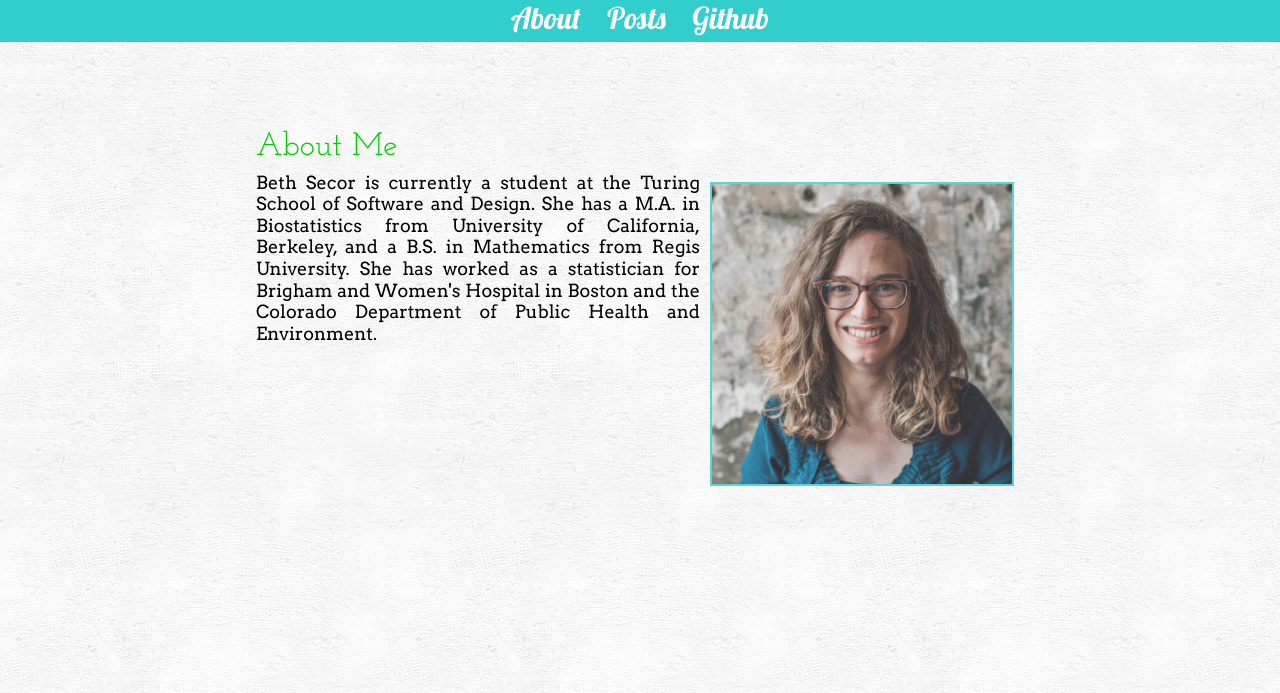
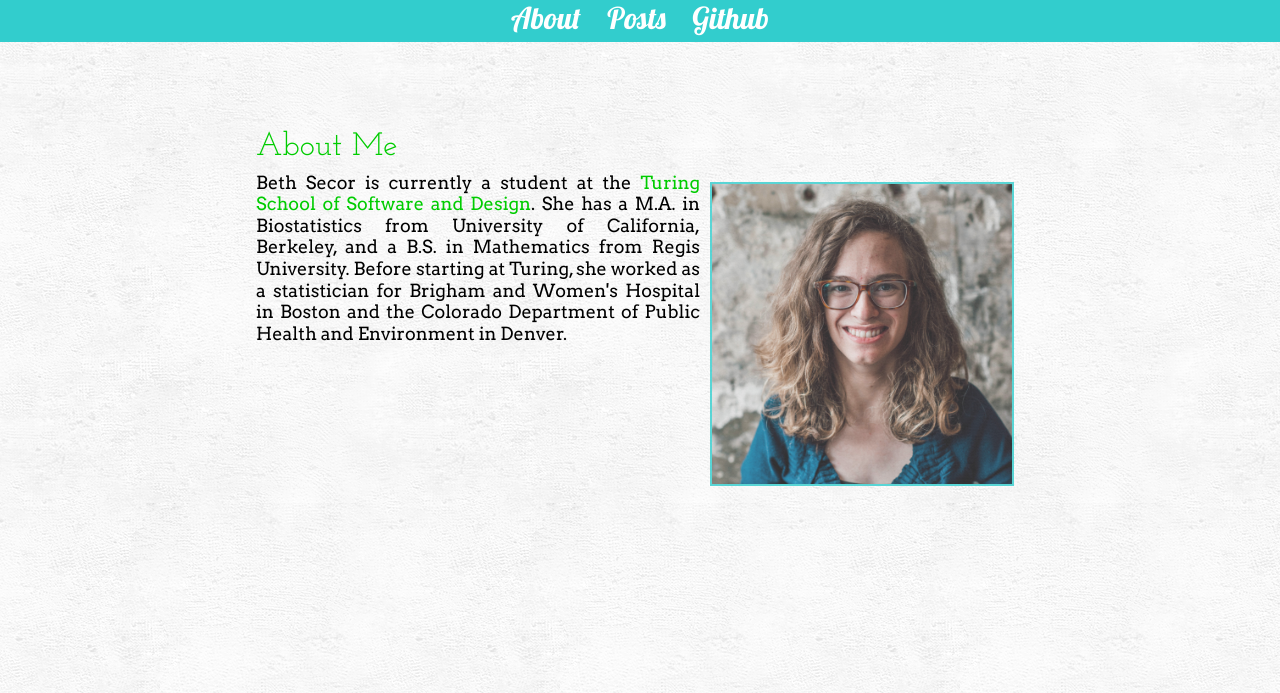
Before and after one commit to bethsecor/bethsecor.github.io, a Jekyll site: the page built from about.html, in a window 1280 px wide, cut to the strip 207-900 px from the top of the page. Built offline with Jekyll 4.4.1, drawn with Linux system fonts in a browser that asks for light colours.

Commit message:
Added to about page

```diff
--- a/about.html
+++ b/about.html
@@ -5,8 +5,8 @@ layout: default
 <h2>About Me</h2>
 
 <img id="profile_pic" src="/images/beth_secor.jpg" alt="Beth Secor" />
-<p> Beth Secor is currently a student at the Turing School of Software and Design.
+<p> Beth Secor is currently a student at the <a href="http://turing.io/">Turing School of Software and Design</a>.
   She has a M.A. in Biostatistics from University of California, Berkeley, and a B.S.
-   in Mathematics from Regis University. She has worked as a statistician for Brigham
+   in Mathematics from Regis University. Before starting at Turing, she worked as a statistician for Brigham
     and Women's Hospital in Boston and the Colorado Department of Public Health and
-    Environment.</p>
+    Environment in Denver.</p>
```
Also changed, not shown: 1 other file.
